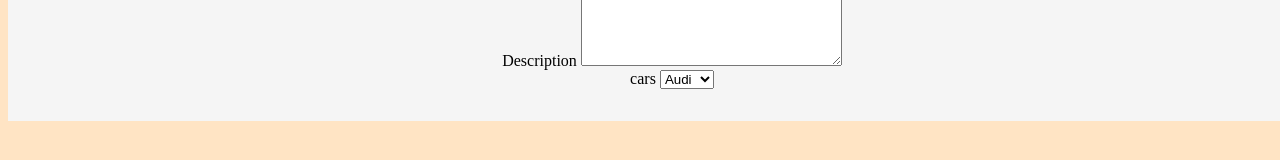
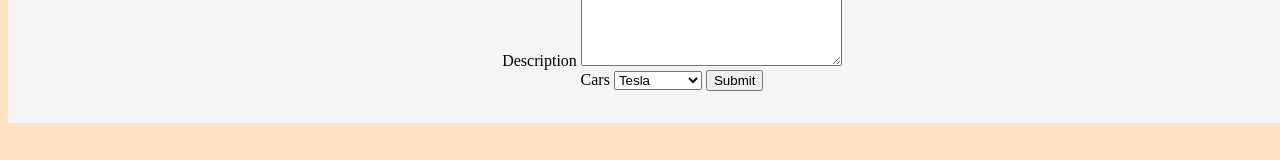
Before and after one commit to bridgettecarmenlemus/getCoffee-api, a plain HTML site: page contact.html in a window 1280 px wide. Shown: the part 299-459 px from the top of the page. Drawn offline with Linux system fonts and the light colour scheme.

Commit message:
added a form

```diff
--- /dev/null
+++ b/BOM.js
@@ -0,0 +1,4 @@
+// why should we care about BOM
+// BOM => Browser window object
+
+// GET or Set
--- a/contact.html
+++ b/contact.html
@@ -29,13 +29,15 @@
 <label for="description">Description </label>
 <textarea name="description" id="description" cols="30" rows="5"></textarea>
 </br>
-<label for="cars">cars</label>
-<select name="cars" id="cars">
+<label for="cars">Cars</label>
+<select name="cars" id="cars" >
+    <option value="selectone">Select One</option>
     <option value="audi">Audi</option>
     <option value="GMC">GMC</option>
-    <option value="Tesla">Tesla</option>
+    <option value="Tesla" selected>Tesla</option>
     <option value="Ford">Ford</option>
 </select>
+<button type="submit">Submit</button>
         </form>
     </main>
 
--- /dev/null
+++ b/submitForm.js
@@ -0,0 +1 @@
+document
```
